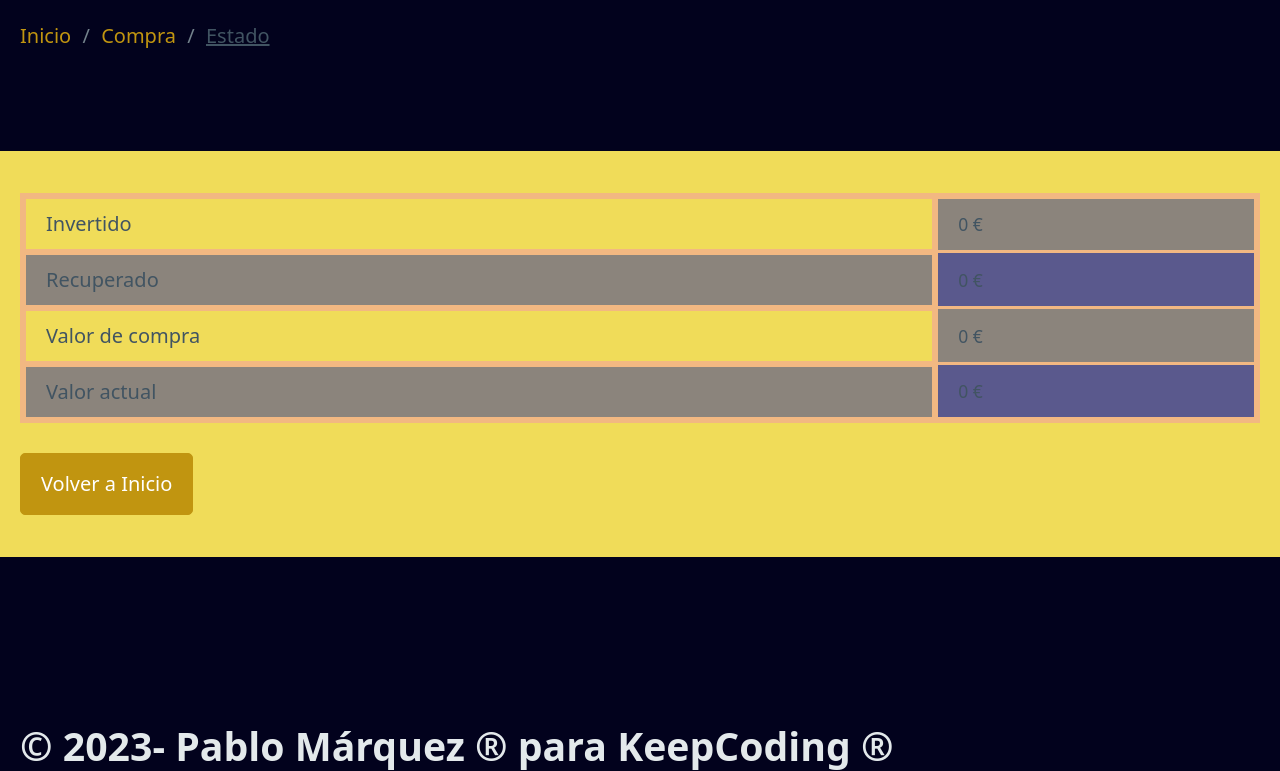
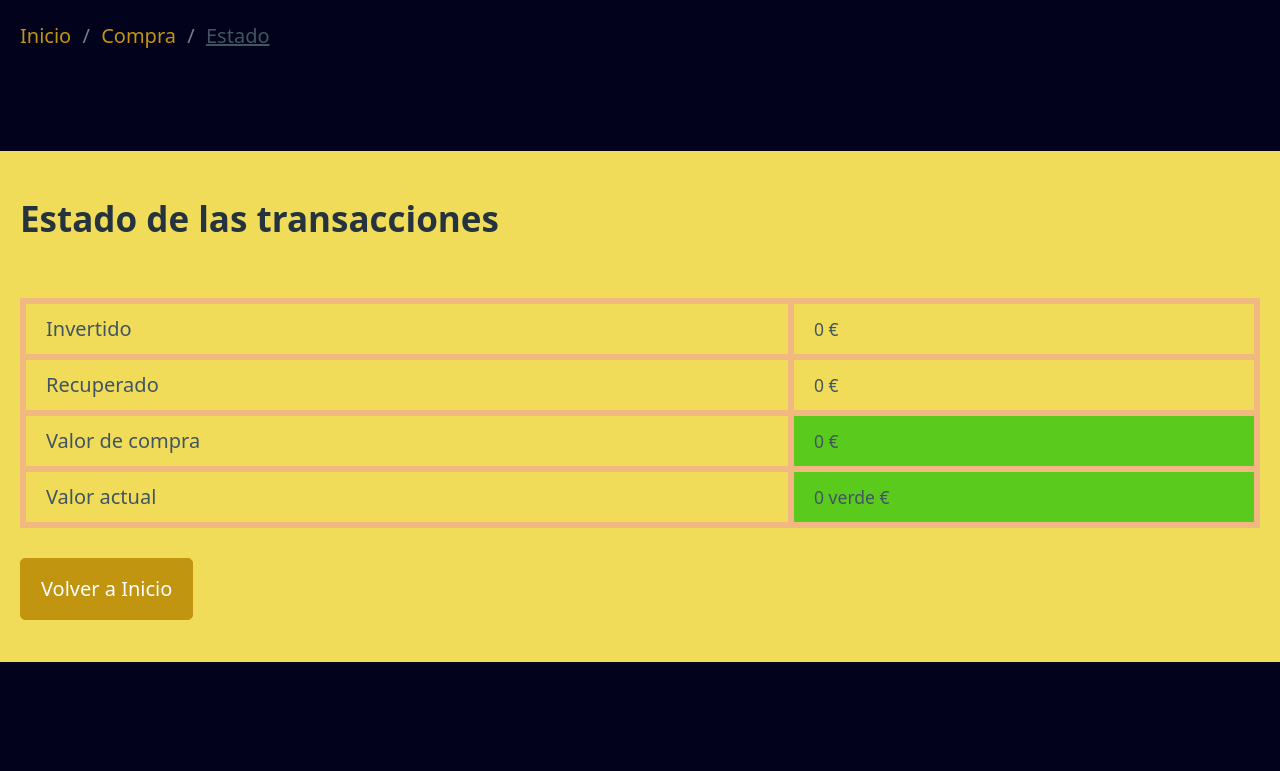
Before and after one commit to Pablomarke/myCrypto, a Flask app: page /status in a window 1280 px wide. Shown: the part 138-909 px from the top of the page. Run offline with Flask 3, Linux system fonts and the light colour scheme; data that the repository does not hold is empty; parts of the project's set-up code (start-up, migrations or seed data) failed here and were passed over.

Commit message:
Implementado colores en  estao

```diff
--- a/Desktop/my_Crypto/key.py
+++ b/Desktop/my_Crypto/key.py
@@ -1,5 +1,5 @@
 
 
 
-APIKEY = '1AF0A917-42ED-4D49-B53D-62298F4DBB0E'
-APIKEY2 ="882E276C-EB52-4D8F-82F1-E3F98EA2EBD6"
+APIKEY2 = '1AF0A917-42ED-4D49-B53D-62298F4DBB0E'
+APIKEY ="882E276C-EB52-4D8F-82F1-E3F98EA2EBD6"
--- a/Desktop/my_Crypto/my_Crypto/routes.py
+++ b/Desktop/my_Crypto/my_Crypto/routes.py
@@ -32,21 +32,14 @@
                                cantidades = cantidades,
                                valor = "Aquí verás el valor de Cambio",
                                q_to = "Introduzca cantidad",
-                                pre_from = "Seleccione Euro o Cryptomoneda",
-                                pre_to = "Seleccione Euro o Cryptomoneda",
+                               pre_from = "Seleccione Euro o Cryptomoneda",
+                               pre_to = "Seleccione Euro o Cryptomoneda",
                                )
     else:
         if request.form["Button"] == "Previsualizar":
-
-            respuesta = {
-                "pre_from" : request.form["from_select"],
-                "pre_q" : request.form["quantity"],
-                "pre_to" : request.form["to_select"]
-            }
             valor = tradeoCrypto(request.form["quantity"],
                         request.form["from_select"],
                         request.form["to_select"])
-
 
             return render_template('compra.html',
                                    title = "Compra",
@@ -107,12 +100,24 @@
     euros_rec = Conexion.euros_recuperados()
     euros_rec = round(euros_rec, 2)
     valor_compra = euros - euros_rec
+    ganancia = ""
+    if valor_compra >= 0:
+        ganancia = "verde"
+    else:
+        ganancia = "rojo"
+
     valor_compra = round(valor_compra, 2)
     valor_actual = Conexion.valor_actual()
+    if valor_actual >= 0:
+        ganancia2 = "verde"
+    else:
+        ganancia2 = "rojo"
     return render_template("estado.html",
                            title = "Estado",
                             euros = euros,
                             euros_rec = euros_rec,
                             valor_compra = valor_compra,
+                            ganancia = ganancia,
                             valor_actual = valor_actual,
+                            ganancia2 = ganancia2
                             )
--- a/Desktop/my_Crypto/my_Crypto/static/css/styles.css
+++ b/Desktop/my_Crypto/my_Crypto/static/css/styles.css
@@ -21,18 +21,11 @@
 table, th, td {
     border: 6px solid rgb(242, 184, 130);
     border-collapse: collapse;
-  }
-  tr:nth-child(even) {
-    background-color: rgba(46, 49, 158, 0.515);
-    border: 3px solid rgb(242, 184, 130);
-  }
-  th:nth-child(even),td:nth-child(even) {
-    background-color: rgba(46, 49, 158, 0.515);
-    border: 3px solid rgb(242, 184, 130);
+
   }
 
+  tr:hover {background-color: #000000;};
   article{
     background-color: rgba(46, 49, 158, 0.515);
-
     max-block-size: 10px;
   }
--- a/Desktop/my_Crypto/my_Crypto/templates/estado.html
+++ b/Desktop/my_Crypto/my_Crypto/templates/estado.html
@@ -2,6 +2,7 @@
 
 {% block section %}
 &nbsp
+<h2>Estado de las transacciones</h2>
 <table>
     <tbody>
       <tr>
@@ -16,12 +17,20 @@
       </tr>
       <tr>
         <th scope="row">Valor de compra</th>
-        <td>{{valor_compra}} €</td>
+        {% if ganancia == "verde" %}
+        <td style="background-color: rgb(90, 203, 29)" >{{valor_compra}} €</td>
+         {% else %}
+        <td style="background-color: rgb(214, 38, 38)">{{valor_compra}} €</td>
+        {% endif %}
 
       </tr>
       <tr>
         <th scope="row">Valor actual</th>
-        <td>{{valor_actual}} €</td>
+        {% if ganancia2 == "verde" %}
+        <td  style="background-color: rgb(90, 203, 29)">{{valor_actual}} verde €</td>
+        {% else %}
+        <td style="background-color: rgb(214, 38, 38)">{{valor_actual}} €</td>
+        {% endif %}
 
       </tr>
     </tbody>
```
Also changed, not shown: Desktop/my_Crypto/my_Crypto/templates/compra.html (+8 -4 lines).
